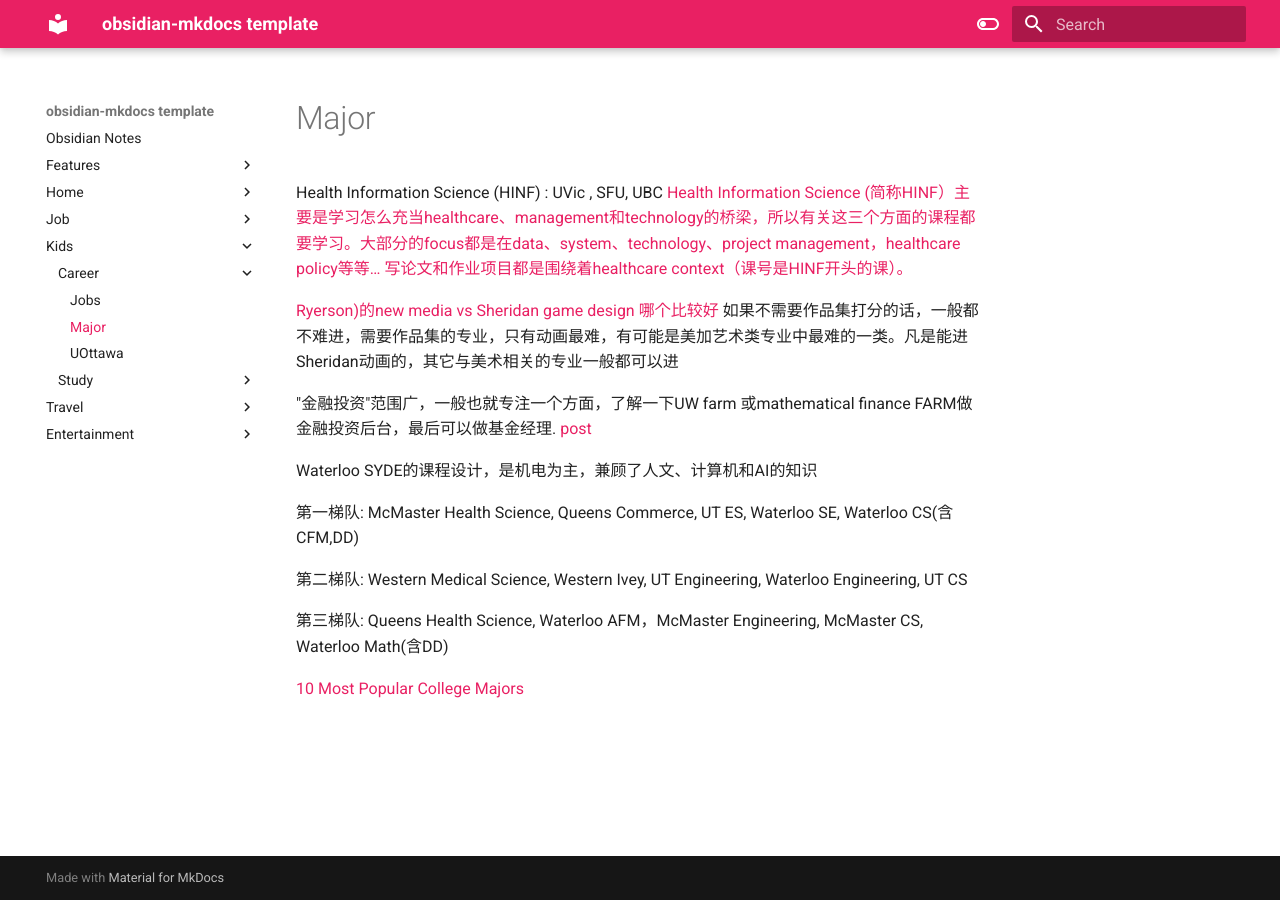
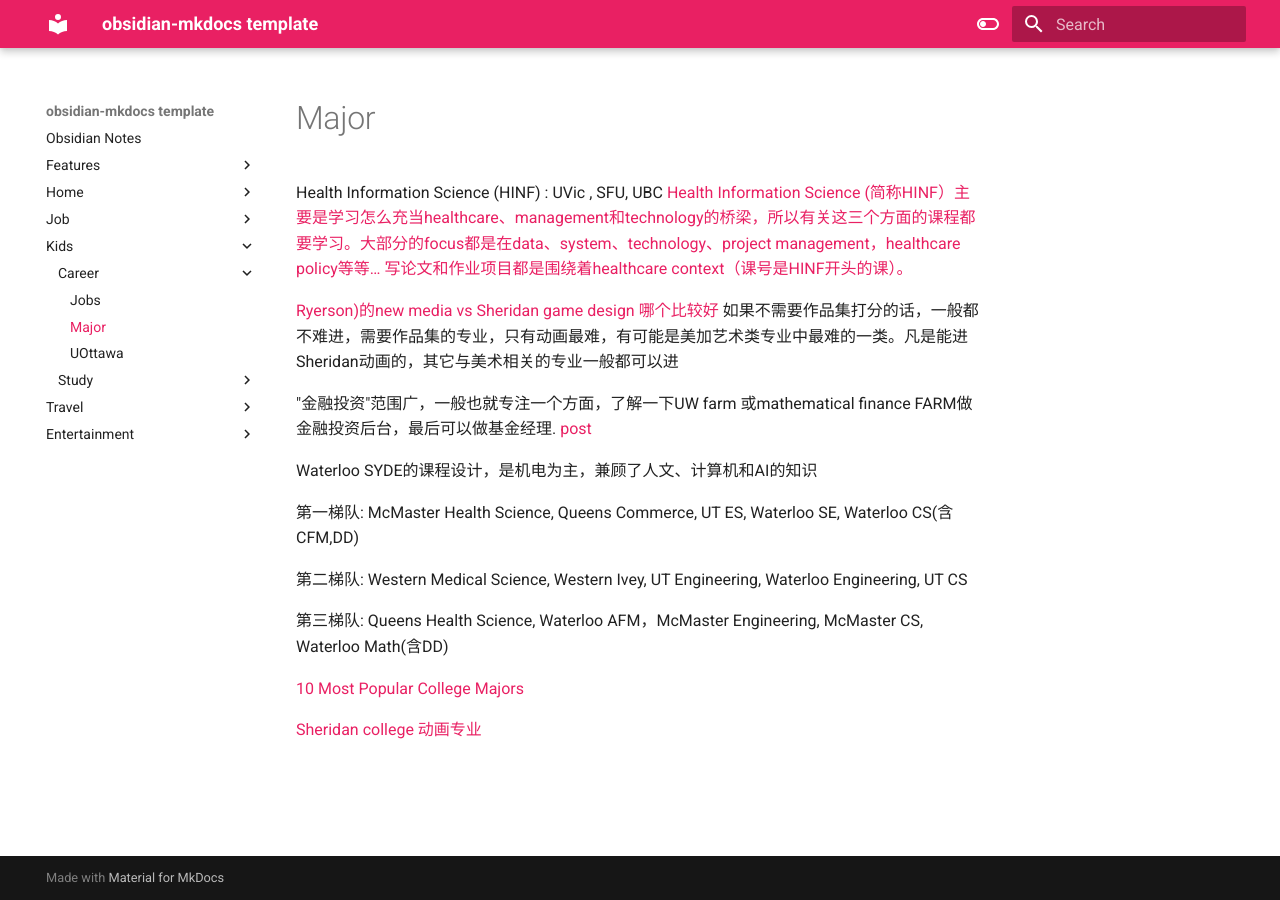
Before and after one commit to macsymgit/obsidian, an MkDocs documentation site: the page built from docs/Kids/Career/Major.md, in a window 1280 px wide. Built offline with MkDocs 1.6.1 and Material for MkDocs 9.7.7, drawn with Linux system fonts in a browser that asks for light colours.

Commit message:
Update Major.md

```diff
--- a/docs/Kids/Career/Major.md
+++ b/docs/Kids/Career/Major.md
@@ -18,3 +18,5 @@
 
 
 [10 Most Popular College Majors](https://www.coursera.org/articles/most-popular-college-majors)
+
+[Sheridan college 动画专业](https://www.zhihu.com/question/21014222)
```
